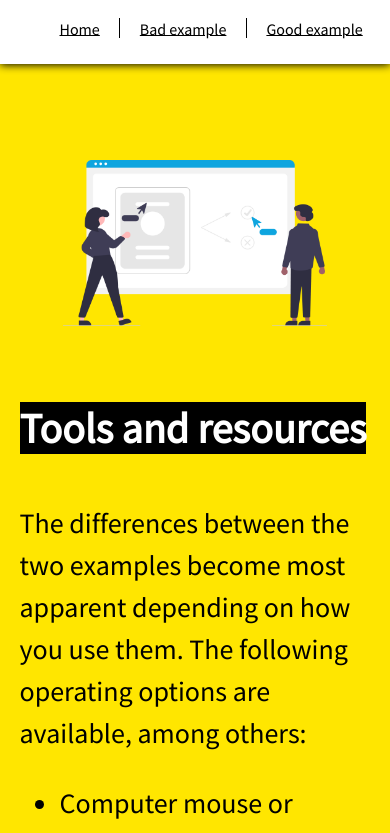
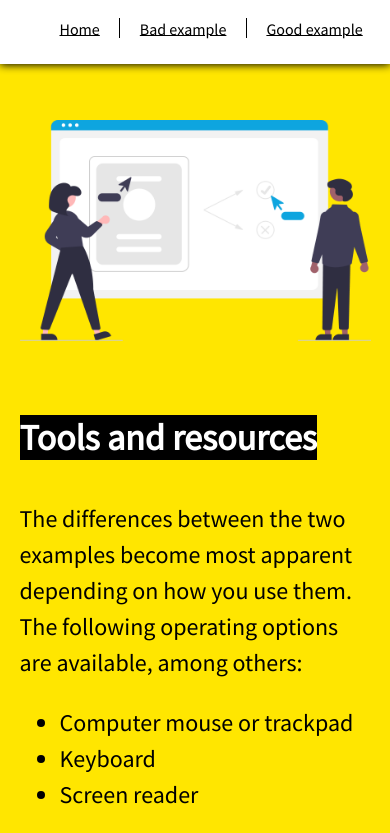
Before and after one commit to nx-stevefrenzel/a11y-example, a Next.js app: page / in a window 390 px wide. Shown: the top 833 px of the page. Built offline with nearby package versions, Linux system fonts and the light colour scheme.

Commit message:
Update homepage.scss

```diff
--- a/styles/homepage.scss
+++ b/styles/homepage.scss
@@ -1,12 +1,17 @@
 #homepage-wrapper {
-  margin-top: 10rem;
+  margin: 10rem 0 5rem 0;
   display: flex;
   align-items: center;
   justify-content: center;
   font-size: 1.75rem;
 
+  @media screen and (max-width: 60rem) {
+    margin: 7.5rem 0 1rem 0;
+    font-size: 1.5rem;
+  }
+
   .inner-wrapper {
-    width: 60rem;
+    width: 75rem;
     padding: 0 5%;
 
     h1,
@@ -20,13 +25,13 @@
     #collab {
       margin: 0 auto 60px auto;
     }
-    #world {
-      max-width: 75%;
-      height: auto;
-    }
     #collab {
       max-width: 75%;
       height: auto;
+
+      @media screen and (max-width: 60rem) {
+        max-width: 100%;
+      }
     }
   }
 }
```
